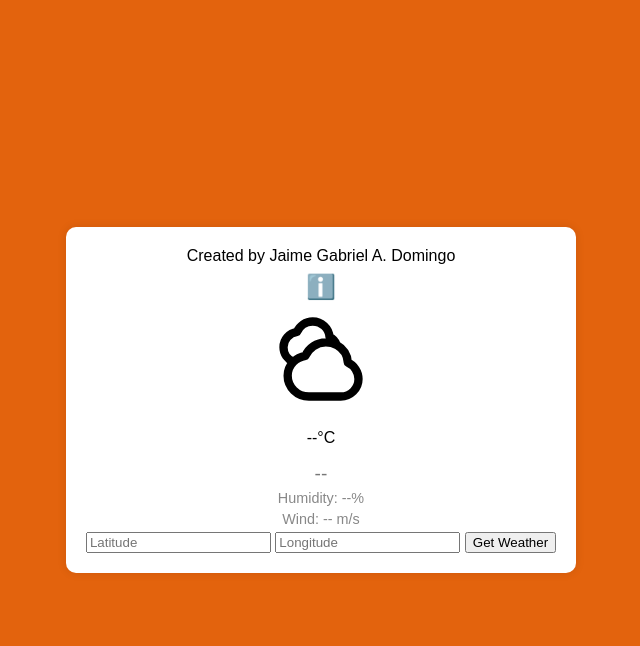
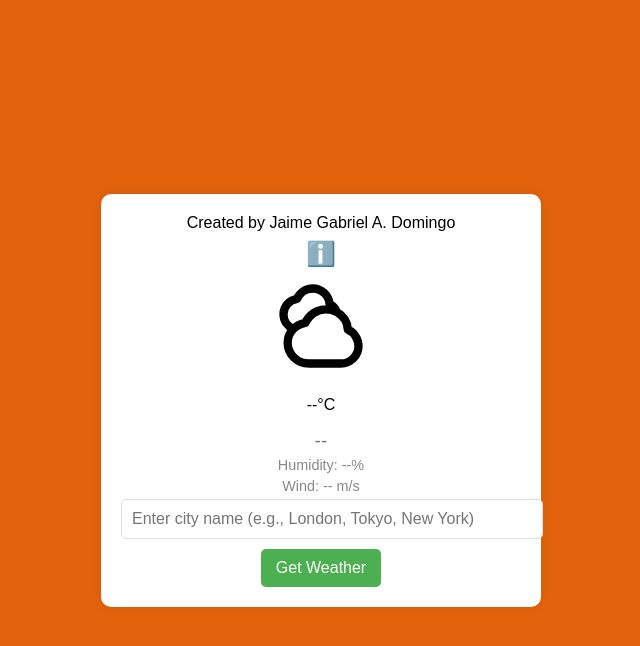
Before and after one commit to Gab-Domingo/weather-app-python, a Flask app: page / in a window 1280 px wide. Shown: the top 646 px of the page, without its empty margins (319-959 px from the left). Run offline with Flask 3, Linux system fonts and the light colour scheme; data that the repository does not hold is empty.

Commit message:
Update weather app to accept city names instead of coordinates

```diff
--- a/main.py
+++ b/main.py
@@ -13,16 +13,22 @@ def get_route():
 
 @app.route('/weather', methods=['GET'])
 def get_weather():
+    city = request.args.get("city")
     lat = request.args.get("lat")
     lon = request.args.get("lon")
 
     params = {"appid": WEATHER_API_KEY, "units":"metric"}
 
-    if lat and lon:
+    if city:
+        # Search by city name
+        params["q"] = city
+    elif lat and lon:
+        # Search by coordinates
         params["lat"] = lat
         params["lon"] = lon
     else:
-        return jsonify({'error': "Provide a city name or coordinates"}),400
+        return jsonify({'error': "Provide a city name or coordinates"}), 400
+
     print(f"Fetching weather from: {WEATHER_API_URL}?{params}")
     response = requests.get(WEATHER_API_URL, params = params)
 
@@ -32,5 +38,4 @@ def get_weather():
 
 
 if __name__ == "__main__":
-    #app.run(debug=True, host="0.0.0.0", port=5001)
-    pass
+    app.run(debug=True, host="0.0.0.0", port=5001)
--- a/static/css/styles.css
+++ b/static/css/styles.css
@@ -11,11 +11,11 @@ body {
 .weather-widget {
     background-color: #ffffff;
     border-radius: 10px;
-    box-shadow: 00 0 10px rgba(0,0,0,0.1);
+    box-shadow: 0 0 10px rgba(0,0,0,0.1);
     padding: 20px;
     text-align: center;
-    max-width: 100%;
-    width: 25;
+    max-width: 400px;
+    width: 100%;
 }
 
 .location h2 {
@@ -90,3 +90,27 @@ body {
 .close-modal:hover {
     color: #333;
 }
+
+.search input {
+    width: 100%;
+    padding: 10px;
+    margin-bottom: 10px;
+    border: 1px solid #ddd;
+    border-radius: 5px;
+    font-size: 1rem;
+}
+
+.search button {
+    background-color: #4CAF50;
+    color: white;
+    border: none;
+    padding: 10px 15px;
+    border-radius: 5px;
+    cursor: pointer;
+    font-size: 1rem;
+    transition: background-color 0.3s;
+}
+
+.search button:hover {
+    background-color: #45a049;
+}
--- a/templates/index.html
+++ b/templates/index.html
@@ -46,8 +46,7 @@
         <p id="wind">Wind: -- m/s</p>
       </div>
       <div class="search">
-        <input type="text" id="lat" placeholder="Latitude" />
-        <input type="text" id="lon" placeholder="Longitude" />
+        <input type="text" id="city" placeholder="Enter city name (e.g., London, Tokyo, New York)" />
         <button onclick="fetchWeatherFromInput()">Get Weather</button>
       </div>
     </div>
@@ -83,14 +82,34 @@
         }
 
     function fetchWeatherFromInput() {
-      const lat = document.getElementById("lat").value;
-      const lon = document.getElementById("lon").value;
-      if (lat && lon) {
-        fetchWeather(lat, lon);
+      const city = document.getElementById("city").value;
+      if (city) {
+        fetchWeatherByCity(city);
       } else {
-        alert("Please enter both latitude and longitude.");
+        alert("Please enter a city name.");
       }
     }
+
+    async function fetchWeatherByCity(city) {
+      try {
+        const response = await fetch(
+          `/weather?city=${encodeURIComponent(city)}`
+        );
+        const data = await response.json();
+
+        if (data.error) {
+          console.error(data.error);
+          alert(data.error);
+          return;
+        }
+
+        updateWeatherDisplay(data);
+      } catch (error) {
+        console.error("Error fetching weather data:", error);
+        alert("Error fetching weather data. Please try again.");
+      }
+    }
+
     async function fetchWeather(lat, lon) {
       try {
         const response = await fetch(
@@ -103,12 +122,7 @@
           return;
         }
 
-        //Update tHE DOM with weather data
-        document.getElementById("location").textContent = data.name;
-                document.getElementById("temperature").textContent = `${Math.round(data.main.temp)}°C`;
-                document.getElementById("condition").textContent = data.weather[0].main;
-                document.getElementById("humidity").textContent = `Humidity: ${data.main.humidity}%`;
-                document.getElementById("wind").textContent = `Wind: ${data.wind.speed} m/s`;
+        updateWeatherDisplay(data);
 
                 // Handle weather icon
 
@@ -119,12 +133,19 @@
             }
         }
 
-    // Fetch weather for a default location (e.g., latitude and longitude for New York)
+    // Function to update the weather display
+    function updateWeatherDisplay(data) {
+        document.getElementById("location").textContent = data.name;
+        document.getElementById("temperature").textContent = `${Math.round(data.main.temp)}°C`;
+        document.getElementById("condition").textContent = data.weather[0].main;
+        document.getElementById("humidity").textContent = `Humidity: ${data.main.humidity}%`;
+        document.getElementById("wind").textContent = `Wind: ${data.wind.speed} m/s`;
+    }
+
+    // Fetch weather for a default location (New York) when the page loads
     document.addEventListener("DOMContentLoaded", () => {
-            const defaultLat = 40.7128;
-            const defaultLon = -74.006;
-            fetchWeather(defaultLat, defaultLon);
-        });
+        fetchWeatherByCity("New York");
+    });
     </script>
 </body>
 </html>
```
Also changed, not shown: README.md.
